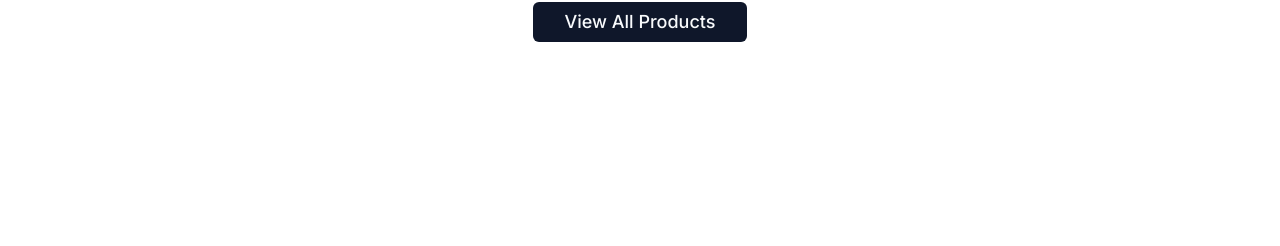
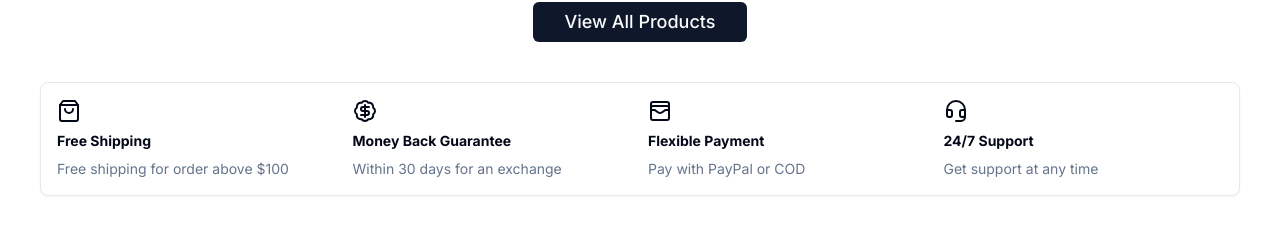
Before and after one commit to Lixsr/PC-Market, a Next.js app: page / in a window 1280 px wide. Shown: the part 263-509 px from the top of the page. Built offline with nearby package versions, Linux system fonts and the light colour scheme; no server answers; the database is empty.

Commit message:
services

```diff
--- a/app/(root)/page.tsx
+++ b/app/(root)/page.tsx
@@ -5,6 +5,7 @@
 } from "@/lib/actions/product.actions";
 import ProductCarousel from "@/components/shared/products/ProductCarousel";
 import ViewAllProductsButton from "@/components/shared/ViewAllProductsButton";
+import ServiceHighlights from "@/components/ServiceHighlights";
 
 const Homepage = async () => {
   const latestProducts = await getLatestProducts();
@@ -20,6 +21,10 @@
       <ProductList data={latestProducts} title="Newest Products" />
       {/* View All Products */}
       <ViewAllProductsButton />
+      {/* Icon Boxes */}
+      <div className="my-10">
+        <ServiceHighlights />
+      </div>
     </div>
   );
 };
--- /dev/null
+++ b/components/ServiceHighlights.tsx
@@ -0,0 +1,42 @@
+import { Card, CardContent } from "@/components/ui/card";
+import { BadgeDollarSign, Headset, ShoppingBag, WalletCards } from "lucide-react";
+
+const ServiceHighlights = () => {
+  return (
+    <div>
+      <Card>
+        <CardContent className="grid gap-4 md:grid-cols-4 p-4 ">
+          <div className="space-y-2">
+            <ShoppingBag />
+            <div className="text-sm font-bold">Free Shipping</div>
+            <div className="text-sm text-muted-foreground">
+              Free shipping for order above $100
+            </div>
+          </div>
+          <div className="space-y-2">
+            <BadgeDollarSign />
+            <div className="text-sm font-bold">Money Back Guarantee</div>
+            <div className="text-sm text-muted-foreground">
+              Within 30 days for an exchange
+            </div>
+          </div>
+          <div className="space-y-2">
+            <WalletCards />
+            <div className="text-sm font-bold">Flexible Payment</div>
+            <div className="text-sm text-muted-foreground">
+              Pay with PayPal or COD
+            </div>
+          </div>
+          <div className="space-y-2">
+            <Headset />
+            <div className="text-sm font-bold">24/7 Support</div>
+            <div className="text-sm text-muted-foreground">
+              Get support at any time
+            </div>
+          </div>
+        </CardContent>
+      </Card>
+    </div>
+  );
+};
+export default ServiceHighlights;
```
